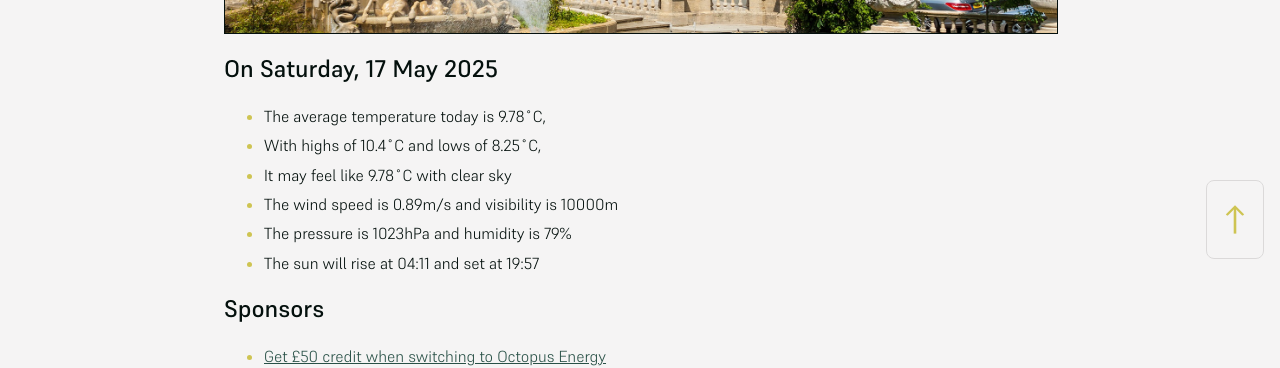
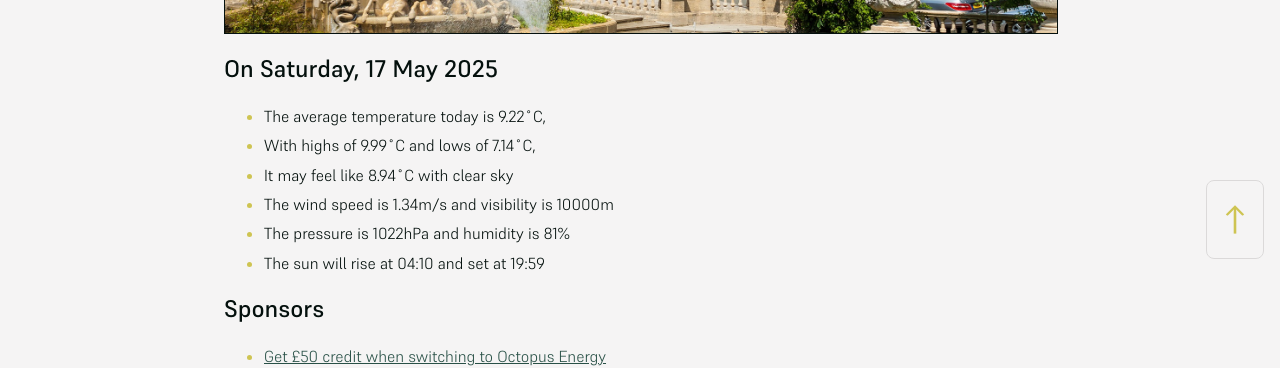
Before and after one commit to mat-0/cheltenham-open-data, a Jekyll site: the page built from index.md, in a window 1280 px wide. Shown: the part 625-993 px from the top of the page. Built offline with Jekyll 4.4.1, drawn with Linux system fonts in a browser that asks for light colours.

Commit message:
Updated 2025-05-17 23:57:54

```diff
--- a/index.md
+++ b/index.md
@@ -10,12 +10,12 @@ seo: Menu
 <!-- weather_marker starts -->
 ## On Saturday, 17 May 2025
 
-- The average temperature today is 9.78˚C,
-- With highs of 10.4˚C and lows of 8.25˚C,
-- It may feel like 9.78˚C with clear sky
-- The wind speed is 0.89m/s and visibility is 10000m
-- The pressure is 1023hPa and humidity is 79%
-- The sun will rise at 04:11 and set at 19:57
+- The average temperature today is 9.22˚C,
+- With highs of 9.99˚C and lows of 7.14˚C,
+- It may feel like 8.94˚C with clear sky
+- The wind speed is 1.34m/s and visibility is 10000m
+- The pressure is 1022hPa and humidity is 81%
+- The sun will rise at 04:10 and set at 19:59
 
 <!-- weather_marker ends -->
 
```
Also changed, not shown: _data/flood.json (+5 -48 lines), _pages/news.md (+4 -4 lines).
